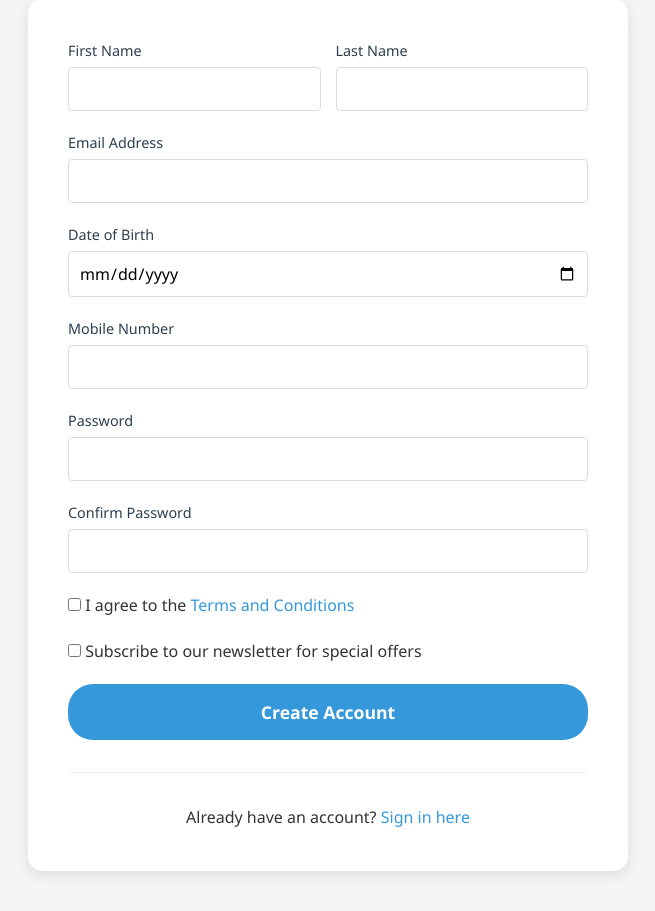
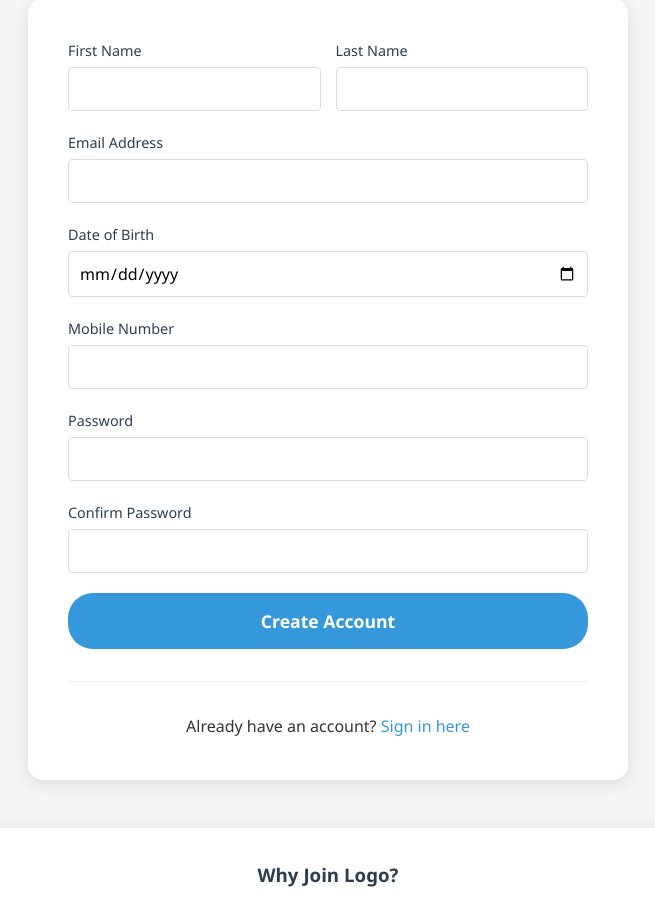
Before and after one commit to Dharani3112/Intern-Work, a Flask app: page /signup in a window 1280 px wide. Shown: the part 192-1103 px from the top of the page, without its empty margins (312-967 px from the left). Run offline with Flask 3, Linux system fonts and the light colour scheme.

Commit message:
Finish front end

```diff
--- a/templates/signup.html
+++ b/templates/signup.html
@@ -36,25 +36,9 @@
         <div class="form-group">
             <label for="password" class="form-label">Password</label>
             <input type="password" id="password" name="password" class="form-input" required minlength="8">
-        </div>
-
-        <div class="form-group">
+        </div>        <div class="form-group">
             <label for="confirm_password" class="form-label">Confirm Password</label>
             <input type="password" id="confirm_password" name="confirm_password" class="form-input" required minlength="8">
-        </div>
-
-        <div class="form-group">
-            <label class="checkbox-label">
-                <input type="checkbox" name="terms" required>
-                I agree to the <a href="#" class="terms-link">Terms and Conditions</a>
-            </label>
-        </div>
-
-        <div class="form-group">
-            <label class="checkbox-label">
-                <input type="checkbox" name="newsletter">
-                Subscribe to our newsletter for special offers
-            </label>
         </div>
 
         <button type="submit" class="submit-btn">Create Account</button>
```
